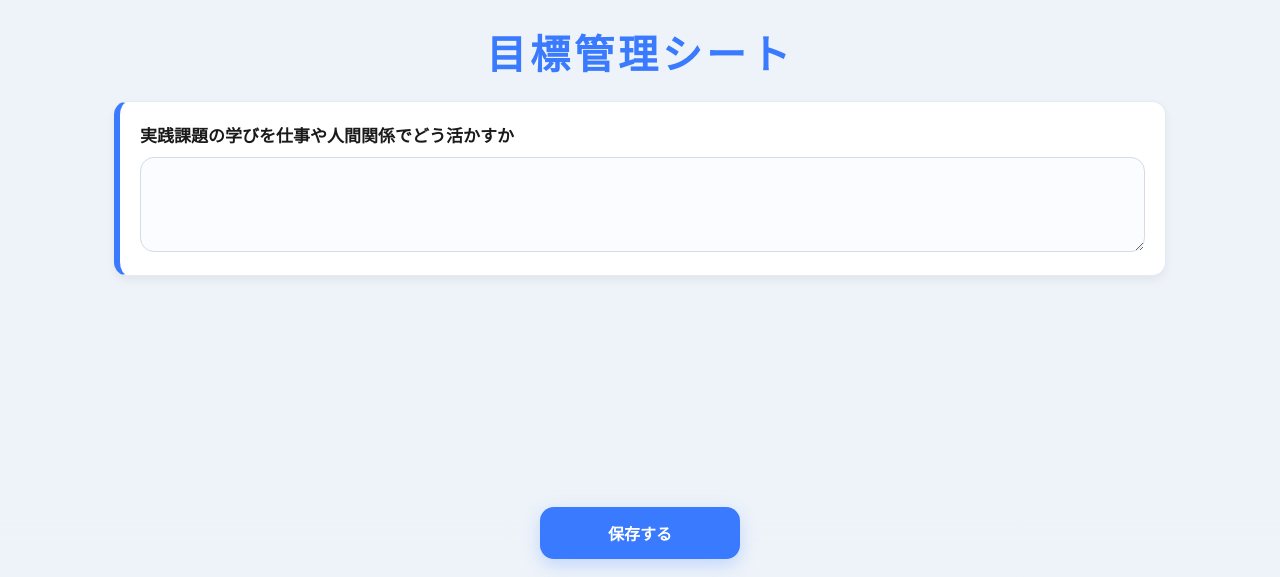
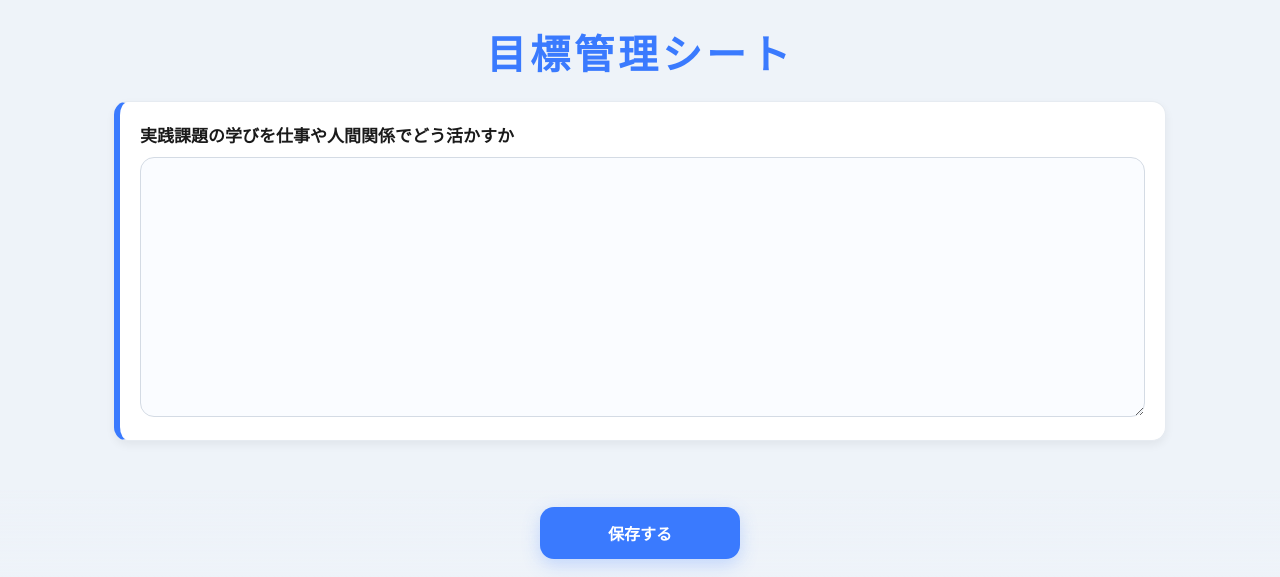
Before and after one commit to system-tp/13virtues, a Flask app: template templates/daily_input.html in a window 1280 px wide. Shown: the part 1287-1864 px from the top of the page. Run offline with Flask 3, Linux system fonts and the light colour scheme; the template is opened without the code that fills it, so the values that code supplies are empty; some web fonts are replaced.

Commit message:
update: daily_input.html 文字サイズの変更

```diff
--- a/templates/daily_input.html
+++ b/templates/daily_input.html
@@ -149,6 +149,13 @@
       resize: vertical;
       width: 100%;
     }
+
+    #apply_learning {
+      min-height: 260px;
+      font-size: 18px;
+      line-height: 1.2;
+     }
+
 
   .arrow {
       position: absolute;
```
